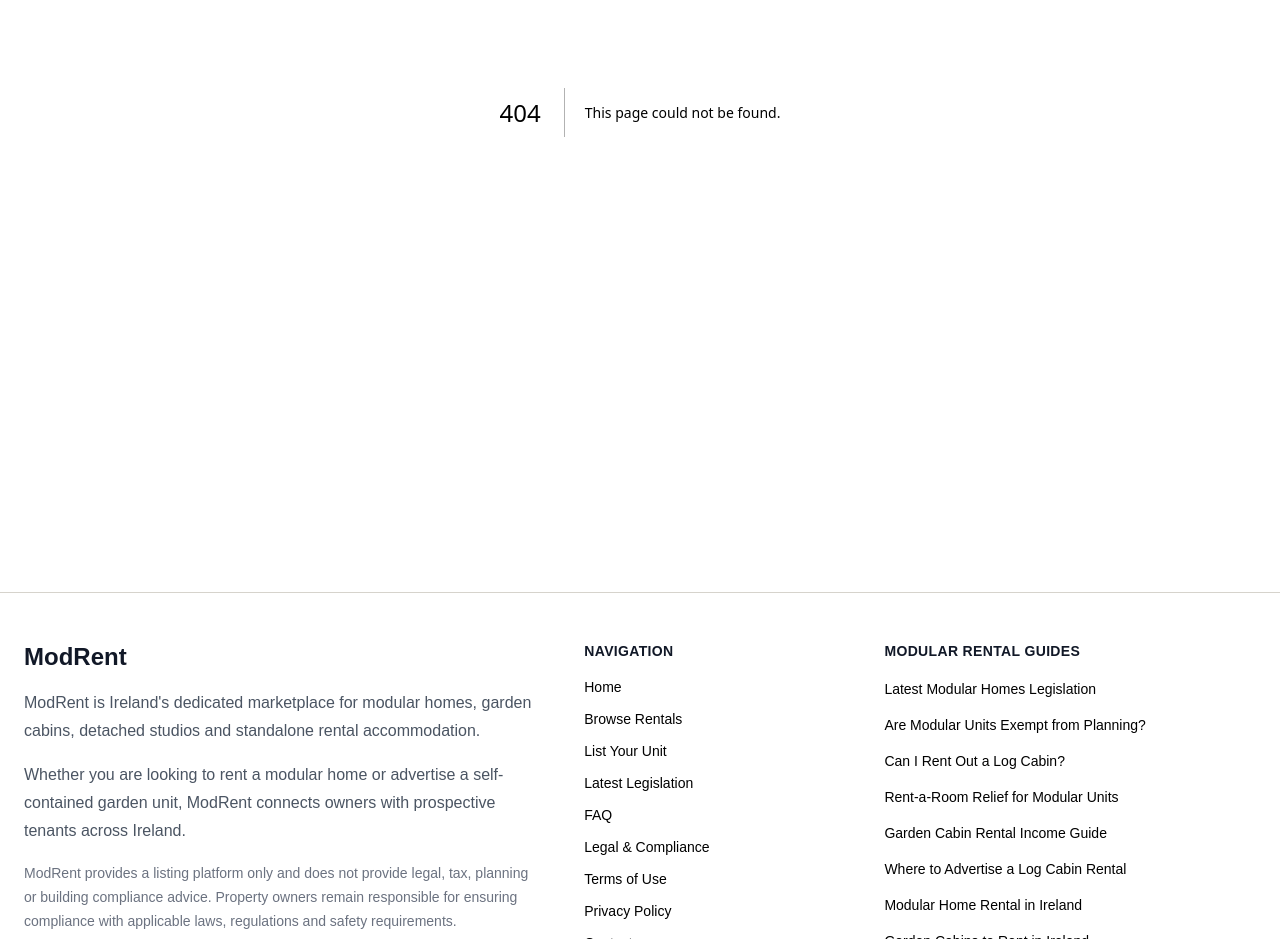
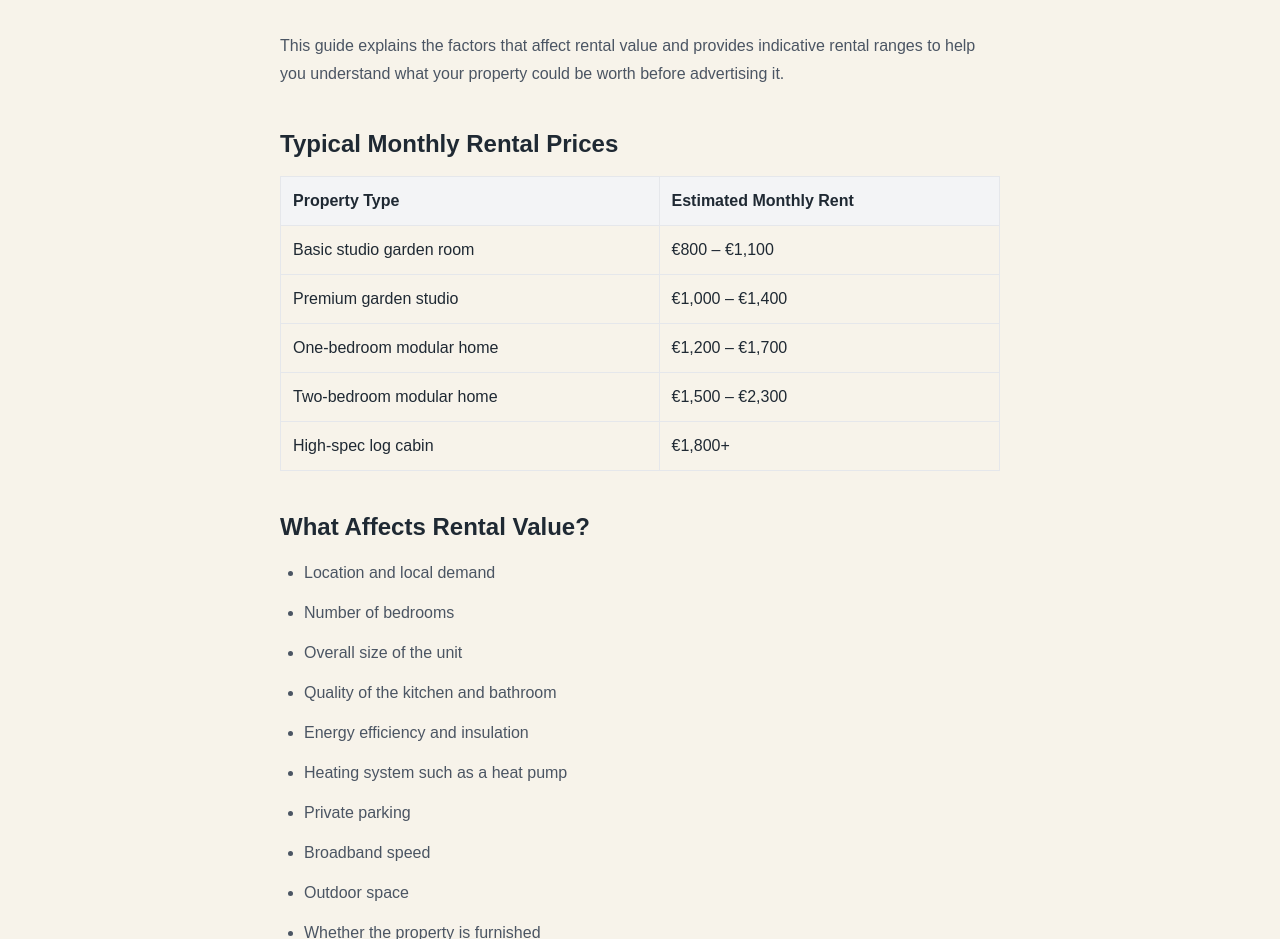
Before and after one commit to ZD12393/modrent, a Next.js app: page /how-much-can-i-rent-my-garden-cabin-for in a window 1280 px wide. Before the commit this address had no page. Shown: the part 361-1300 px from the top of the page. Built offline with nearby package versions, Linux system fonts and the light colour scheme.

Commit message:
Add garden cabin rental guide

```diff
--- /dev/null
+++ b/app/how-much-can-i-rent-my-garden-cabin-for/page.tsx
@@ -0,0 +1,200 @@
+export const metadata = {
+  title: "How Much Can I Rent My Garden Cabin For in Ireland? | ModRent",
+  description:
+    "Find out how much you could earn by renting out a garden cabin, modular home or detached studio in Ireland. Learn what affects rental value and estimate your potential monthly rental income.",
+};
+
+export default function Page() {
+  return (
+    <main className="mx-auto max-w-3xl px-6 py-16">
+      <h1 className="mb-6 text-4xl font-semibold text-[#1f2933]">
+        How Much Can I Rent My Garden Cabin For in Ireland?
+      </h1>
+
+      <p className="mb-6 text-lg leading-8 text-[#4b5563]">
+        If you own a garden cabin, detached studio, modular home or log cabin,
+        you may be wondering how much rental income it could generate. While
+        every property is different, location, specification and demand all
+        influence the monthly rent you may be able to achieve.
+      </p>
+
+      <p className="mb-10 leading-7 text-[#4b5563]">
+        This guide explains the factors that affect rental value and provides
+        indicative rental ranges to help you understand what your property could
+        be worth before advertising it.
+      </p>
+
+      <h2 className="mb-4 text-2xl font-semibold text-[#1f2933]">
+        Typical Monthly Rental Prices
+      </h2>
+
+      <div className="mb-10 overflow-x-auto">
+        <table className="w-full border-collapse rounded-xl border border-gray-200">
+          <thead className="bg-gray-100">
+            <tr>
+              <th className="border border-gray-200 p-3 text-left">
+                Property Type
+              </th>
+              <th className="border border-gray-200 p-3 text-left">
+                Estimated Monthly Rent
+              </th>
+            </tr>
+          </thead>
+          <tbody>
+            <tr>
+              <td className="border border-gray-200 p-3">
+                Basic studio garden room
+              </td>
+              <td className="border border-gray-200 p-3">€800 – €1,100</td>
+            </tr>
+            <tr>
+              <td className="border border-gray-200 p-3">
+                Premium garden studio
+              </td>
+              <td className="border border-gray-200 p-3">€1,000 – €1,400</td>
+            </tr>
+            <tr>
+              <td className="border border-gray-200 p-3">
+                One-bedroom modular home
+              </td>
+              <td className="border border-gray-200 p-3">€1,200 – €1,700</td>
+            </tr>
+            <tr>
+              <td className="border border-gray-200 p-3">
+                Two-bedroom modular home
+              </td>
+              <td className="border border-gray-200 p-3">€1,500 – €2,300</td>
+            </tr>
+            <tr>
+              <td className="border border-gray-200 p-3">
+                High-spec log cabin
+              </td>
+              <td className="border border-gray-200 p-3">€1,800+</td>
+            </tr>
+          </tbody>
+        </table>
+      </div>
+
+      <h2 className="mb-4 text-2xl font-semibold text-[#1f2933]">
+        What Affects Rental Value?
+      </h2>
+
+      <ul className="mb-10 list-disc space-y-3 pl-6 text-[#4b5563] leading-7">
+        <li>Location and local demand</li>
+        <li>Number of bedrooms</li>
+        <li>Overall size of the unit</li>
+        <li>Quality of the kitchen and bathroom</li>
+        <li>Energy efficiency and insulation</li>
+        <li>Heating system such as a heat pump</li>
+        <li>Private parking</li>
+        <li>Broadband speed</li>
+        <li>Outdoor space</li>
+        <li>Whether the property is furnished</li>
+        <li>Pet-friendly policies</li>
+      </ul>
+
+      <h2 className="mb-4 text-2xl font-semibold text-[#1f2933]">
+        Can Rural Garden Cabins Achieve Good Rents?
+      </h2>
+
+      <p className="mb-8 leading-7 text-[#4b5563]">
+        Yes. While properties near major towns and cities often achieve higher
+        rents, well-finished cabins in attractive rural locations can also
+        perform well, particularly where there is excellent broadband, privacy
+        and easy access to employment centres. Remote working has increased
+        demand for high-quality accommodation outside traditional urban areas.
+      </p>
+
+      <h2 className="mb-4 text-2xl font-semibold text-[#1f2933]">
+        Before You Advertise
+      </h2>
+
+      <p className="mb-10 leading-7 text-[#4b5563]">
+        Before renting out any detached accommodation, make sure you understand
+        the planning, tax, insurance and legal requirements that may apply to
+        your property. Every situation is different, and owners are responsible
+        for ensuring they comply with all relevant legislation.
+      </p>
+
+      <h2 className="mb-4 text-2xl font-semibold text-[#1f2933]">
+        Frequently Asked Questions
+      </h2>
+
+      <div className="mb-10 space-y-6">
+        <div>
+          <h3 className="font-semibold text-[#1f2933]">
+            Can I legally rent out my garden cabin?
+          </h3>
+          <p className="leading-7 text-[#4b5563]">
+            This depends on the applicable planning and legal requirements.
+            Always ensure your property complies with the relevant rules before
+            advertising it.
+          </p>
+        </div>
+
+        <div>
+          <h3 className="font-semibold text-[#1f2933]">
+            What features increase rental value?
+          </h3>
+          <p className="leading-7 text-[#4b5563]">
+            Modern kitchens, quality bathrooms, efficient heating, broadband,
+            private parking and attractive outdoor spaces all help increase
+            demand.
+          </p>
+        </div>
+
+        <div>
+          <h3 className="font-semibold text-[#1f2933]">
+            Should I include bills?
+          </h3>
+          <p className="leading-7 text-[#4b5563]">
+            Some landlords include utilities while others charge separately.
+            This depends on the type of accommodation and your preferred rental
+            arrangement.
+          </p>
+        </div>
+      </div>
+
+      <section className="rounded-3xl bg-[#174f3a] p-8">
+        <h2 className="mb-4 text-2xl font-semibold text-white">
+          Ready to list your property?
+        </h2>
+
+        <p className="mb-8 leading-7 text-white">
+          If you own a garden cabin, modular home or detached studio, create a
+          free listing on ModRent and connect with people specifically searching
+          for this type of accommodation across Ireland.
+        </p>
+
+        <a
+          href="/create"
+          aria-label="List your property"
+          style={{
+            display: "inline-flex",
+            alignItems: "center",
+            justifyContent: "center",
+            backgroundColor: "#ffffff",
+            padding: "16px 24px",
+            borderRadius: "12px",
+            textDecoration: "none",
+            minWidth: "184px",
+            minHeight: "56px",
+          }}
+        >
+          <span
+            style={{
+              color: "#0b3325",
+              WebkitTextFillColor: "#0b3325",
+              fontSize: "16px",
+              lineHeight: "24px",
+              fontWeight: 700,
+              display: "inline-block",
+            }}
+          >
+            List your property
+          </span>
+        </a>
+      </section>
+    </main>
+  );
+}
```
